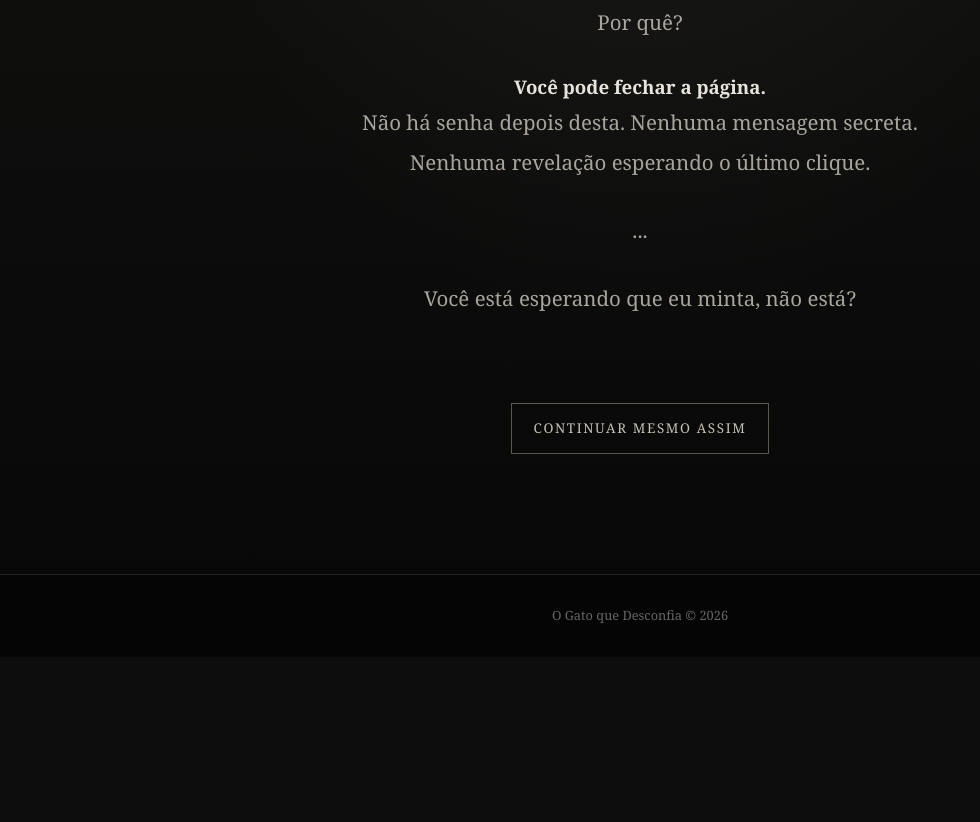
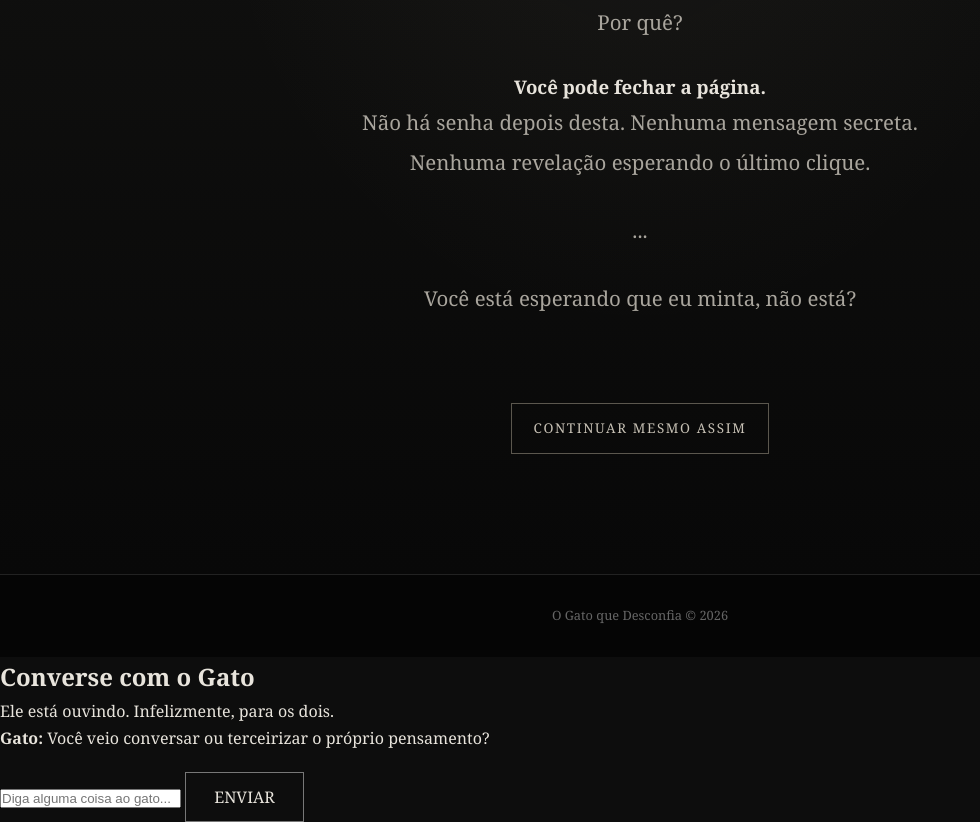
Before and after one commit to thales9970719-a11y/G.P.C, a plain HTML site: page index.html in a window 1280 px wide. Shown: the part 6351-7173 px from the top of the page, without its empty margins (0-980 px from the left). Before the commit the page ends 7008 px from the top, so only its background shows below. Drawn offline with Linux system fonts and the light colour scheme.

Commit message:
Update index.html

```diff
--- a/index.html
+++ b/index.html
@@ -356,6 +356,26 @@
 
     <!-- JAVASCRIPT -->
     <script src="script.js"></script>
+    <div id="conversa-gato">
+    <h2>Converse com o Gato</h2>
+
+    <p>Ele está ouvindo. Infelizmente, para os dois.</p>
+
+    <div id="mensagens-gato">
+        <p><strong>Gato:</strong> Você veio conversar ou terceirizar o próprio pensamento?</p>
+    </div>
+
+    <form id="formulario-gato">
+        <input
+            type="text"
+            id="mensagem-usuario"
+            placeholder="Diga alguma coisa ao gato..."
+            autocomplete="off"
+            required
+        >
+        <button type="submit">ENVIAR</button>
+    </form>
+</div>
 
     <script>
         // Revelação final: só acontece quando o visitante escolhe continuar.
```
